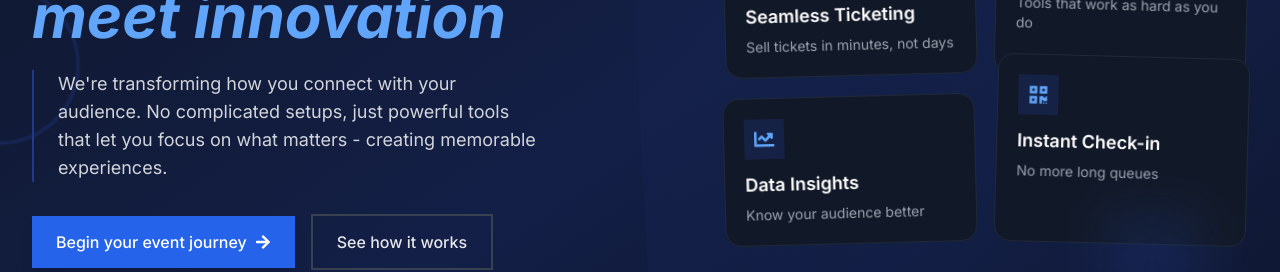
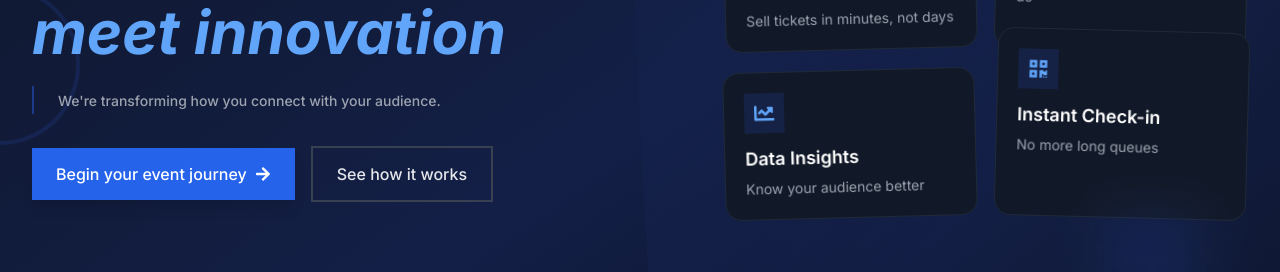
Before and after one commit to JabulaniUsen/Virtual-Ticket, a Next.js app: page / in a window 1280 px wide. Shown: the part 346-618 px from the top of the page. Built offline with nearby package versions, Linux system fonts and the light colour scheme; no server answers; a web font is replaced by a local one.

Commit message:
Fixing type errors

```diff
--- a/src/app/components/home/AllEvents.tsx
+++ b/src/app/components/home/AllEvents.tsx
@@ -202,7 +202,6 @@ const AllEvents = () => {
           <div className="grid grid-cols-1 md:grid-cols-2 lg:grid-cols-3 gap-8">
             {currentEvents.map((event, index) => {
               const isOdd = index % 2 !== 0;
-              const animationDelay = `${index * 100}ms`;
 
               return (
                 <motion.div
@@ -277,7 +276,7 @@ const AllEvents = () => {
               <div className="text-5xl mb-4">🔍</div>
               <h3 className="text-2xl font-bold text-gray-900 dark:text-white mb-2">No events found</h3>
               <p className="text-gray-600 dark:text-gray-400">
-                Try adjusting your search filters to find what you're looking for.
+                Try adjusting your search filters to find what you&apos;re looking for.
               </p>
             </div>
           </div>
--- a/src/app/components/home/Hero.tsx
+++ b/src/app/components/home/Hero.tsx
@@ -94,7 +94,9 @@ const Hero = () => {
             </h1>
 
             <p className="text-lg text-gray-600 dark:text-gray-300 max-w-lg mb-8 relative pl-6 border-l-2 border-blue-200 dark:border-blue-900">
-              We're transforming how you connect with your audience. No complicated setups, just powerful tools that let you focus on what matters - creating memorable experiences.
+              <span className="text-sm font-medium text-gray-600 dark:text-gray-400">
+                We&apos;re transforming how you connect with your audience.
+              </span>
             </p>
 
             <div className="flex flex-wrap items-center gap-4">
--- a/src/app/components/home/Trending.tsx
+++ b/src/app/components/home/Trending.tsx
@@ -1,7 +1,7 @@
 'use client';
 import React, { useState, useEffect, useCallback } from 'react';
 import axios from 'axios';
-import { FaFire, FaTicketAlt, FaClock, FaArrowRight } from 'react-icons/fa';
+import { FaFire, FaClock, FaArrowRight } from 'react-icons/fa';
 import Image from 'next/image';
 import { BASE_URL } from '../../../../config';
 import { useRouter } from 'next/navigation';
@@ -120,7 +120,7 @@ const Trending = () => {
             transition={{ delay: 0.1 }}
             className="text-lg text-gray-600 dark:text-gray-400 max-w-2xl text-center"
           >
-            Events selling fast - secure your spot before they're gone
+            Events selling fast - secure your spot before they&apos;re gone
           </motion.p>
         </div>
 
```
